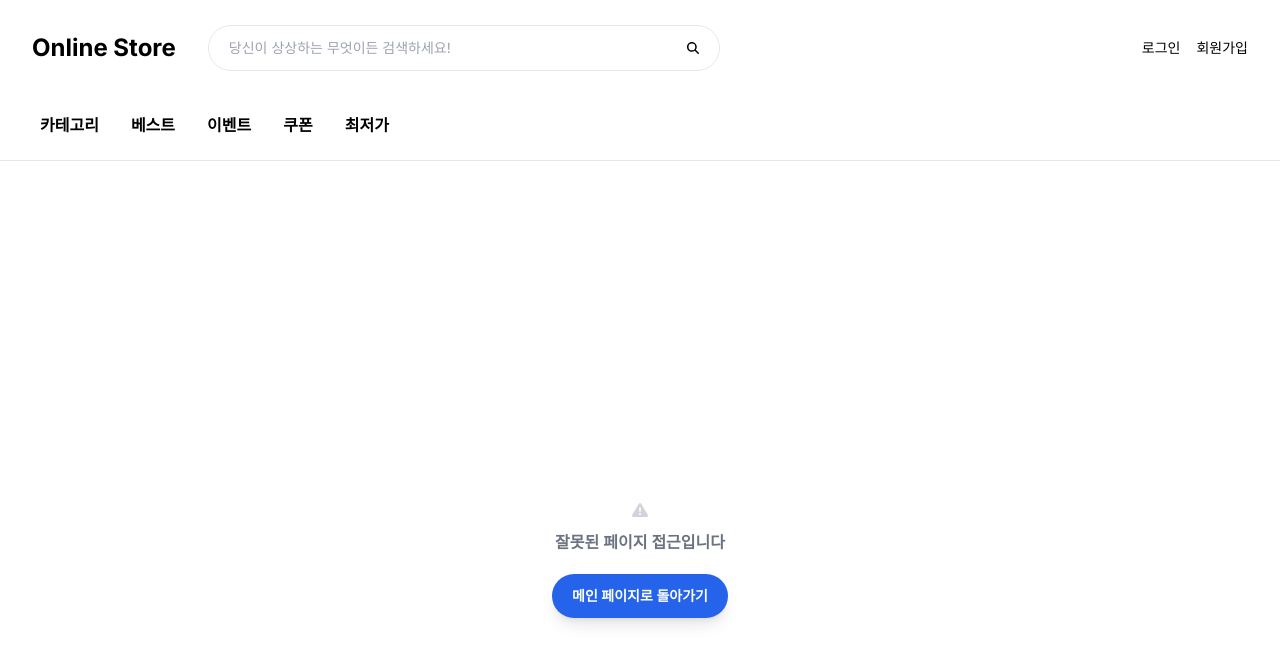
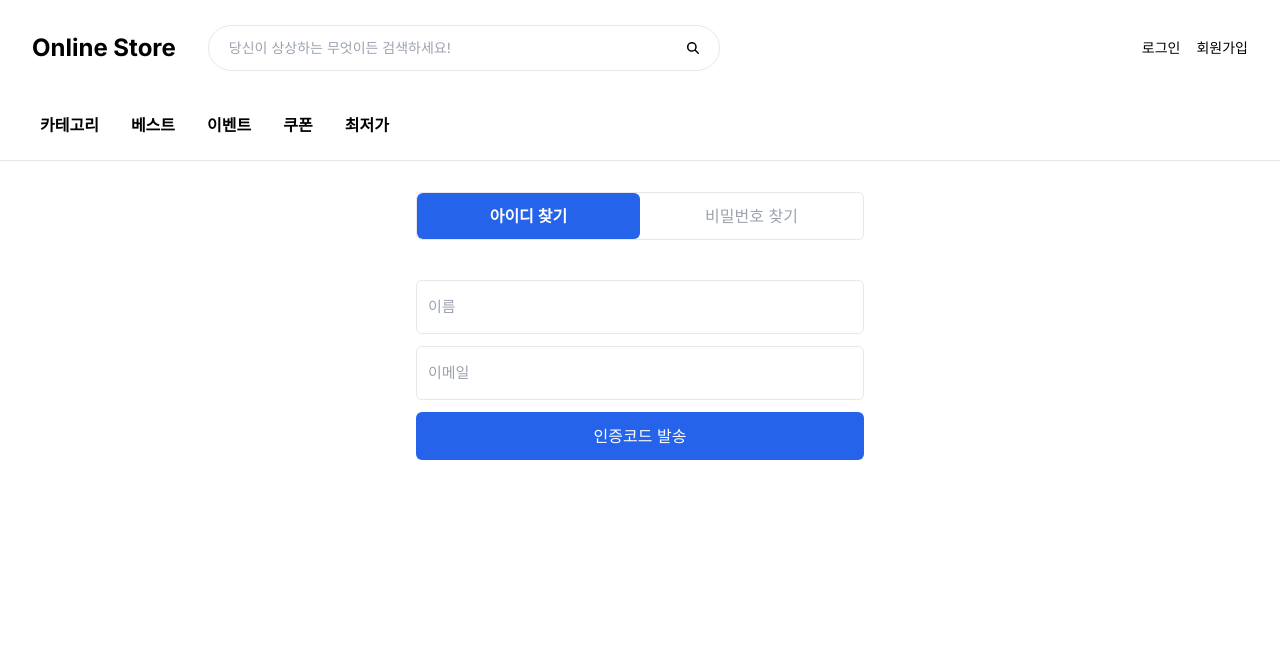
Before and after one commit to pokycookie/online-store, a Next.js app: page /help/findUser in a window 1280 px wide. Before the commit this address had no page. Shown: the top 664 px of the page. Built offline with nearby package versions, Linux system fonts and the light colour scheme.

Commit message:
feat: add findUser page

```diff
--- a/app/components/layout/header.tsx
+++ b/app/components/layout/header.tsx
@@ -15,13 +15,13 @@ export default function Header() {
       </div>
       <div className="flex gap-4">
         <Link
-          className="text-sm font-medium cursor-pointer whitespace-nowrap"
+          className="text-sm font-medium cursor-pointer whitespace-nowrap hover:text-blue-600"
           href="/login"
         >
           로그인
         </Link>
         <Link
-          className="text-sm font-medium cursor-pointer whitespace-nowrap"
+          className="text-sm font-medium cursor-pointer whitespace-nowrap hover:text-blue-600"
           href="/signup"
         >
           회원가입
--- a/app/components/ui/labelInput.tsx
+++ b/app/components/ui/labelInput.tsx
@@ -1,6 +1,6 @@
 'use client'
 
-import { ChangeEvent, HTMLInputTypeAttribute, useState } from 'react'
+import { ChangeEvent, HTMLInputTypeAttribute, useEffect, useState } from 'react'
 import { motion } from 'framer-motion'
 import styled from '@emotion/styled'
 
@@ -23,10 +23,13 @@ export default function LabelInput(props: IProps) {
   const [onFill, setOnFill] = useState(false)
 
   const blurHandler = () => {
-    if (props.value.trim() === '') {
-      setOnFill(false)
-    }
+    if (props.value.trim() === '') setOnFill(false)
   }
+
+  useEffect(() => {
+    if (props.value.trim() !== '') setOnFill(true)
+    // eslint-disable-next-line react-hooks/exhaustive-deps
+  }, [])
 
   return (
     <div className="w-full mb-3 ">
--- /dev/null
+++ b/app/help/findUser/page.tsx
@@ -0,0 +1,100 @@
+'use client'
+
+import LabelInput from '@/components/ui/labelInput'
+import { validateInput } from '@/utils/validateInput'
+import styled from '@emotion/styled'
+import { useEffect, useState } from 'react'
+
+export default function FindUser() {
+  const [type, setType] = useState(0)
+  const [name, setName] = useState('')
+  const [email, setEmail] = useState('')
+  const [id, setID] = useState('')
+  const [certCode, setCertCode] = useState('')
+  const [certSended, setCertSended] = useState(false)
+
+  useEffect(() => {
+    setCertCode('')
+    setCertSended(false)
+  }, [type])
+
+  return (
+    <main className="flex justify-center w-full p-8">
+      <div className="flex flex-col items-center w-full max-w-md">
+        <div className="flex justify-between w-full h-12 mb-10 overflow-hidden border rounded-md">
+          <TypeButton
+            selected={type === 0}
+            className="w-1/2 h-full text-base rounded-md"
+            onClick={() => setType(0)}
+          >
+            아이디 찾기
+          </TypeButton>
+          <TypeButton
+            selected={type === 1}
+            className="w-1/2 h-full text-base rounded-md"
+            onClick={() => setType(1)}
+          >
+            비밀번호 찾기
+          </TypeButton>
+        </div>
+        <LabelInput
+          type="text"
+          lable="이름"
+          value={name}
+          onChange={(e) => setName(e.target.value)}
+        />
+        <LabelInput
+          type="text"
+          lable="이메일"
+          value={email}
+          onChange={(e) => setEmail(e.target.value)}
+          info={validateInput.email(email)}
+        />
+        {type === 1 ? (
+          <LabelInput
+            type="text"
+            lable="아이디"
+            value={id}
+            onChange={(e) => setID(e.target.value)}
+          />
+        ) : null}
+        <CertSendButton
+          sended={certSended}
+          onClick={() => setCertSended(true)}
+          className="w-full h-12 mb-10 text-white rounded-md"
+        >
+          {certSended ? '인증코드 재발송' : '인증코드 발송'}
+        </CertSendButton>
+        {certSended ? (
+          <>
+            <LabelInput
+              type="text"
+              lable="인증코드"
+              value={certCode}
+              onChange={(e) => setCertCode(e.target.value)}
+            />
+            <button
+              onClick={() => setCertSended(true)}
+              className="w-full h-12 mb-10 text-white bg-blue-600 rounded-md hover:bg-blue-500"
+            >
+              인증확인
+            </button>
+          </>
+        ) : null}
+      </div>
+    </main>
+  )
+}
+
+const TypeButton = styled.button<{ selected: boolean }>((props) => ({
+  backgroundColor: props.selected ? '#2563eb' : 'transparent',
+  color: props.selected ? 'white' : '#9ca3af',
+  fontWeight: props.selected ? 600 : 400,
+}))
+
+const CertSendButton = styled.button<{ sended: boolean }>((props) => ({
+  backgroundColor: props.sended ? '#d1d5db' : '#2563eb',
+  ':hover': {
+    backgroundColor: props.sended ? '#9ca3af' : '#3b82f6',
+  },
+}))
--- a/app/login/page.tsx
+++ b/app/login/page.tsx
@@ -39,13 +39,13 @@ export default function Login() {
           <div className="flex justify-end gap-2">
             <Link
               className="text-sm text-gray-500 hover:text-gray-400"
-              href="/"
+              href="/help/findUser"
             >
               아이디/비밀번호 찾기
             </Link>
             <div className="border-r border-gray-400"></div>
             <Link
-              className="text-sm font-medium text-gray-500 hover:text-gray-400"
+              className="text-sm font-medium text-gray-500 hover:text-blue-600"
               href="/signup"
             >
               회원가입
```
